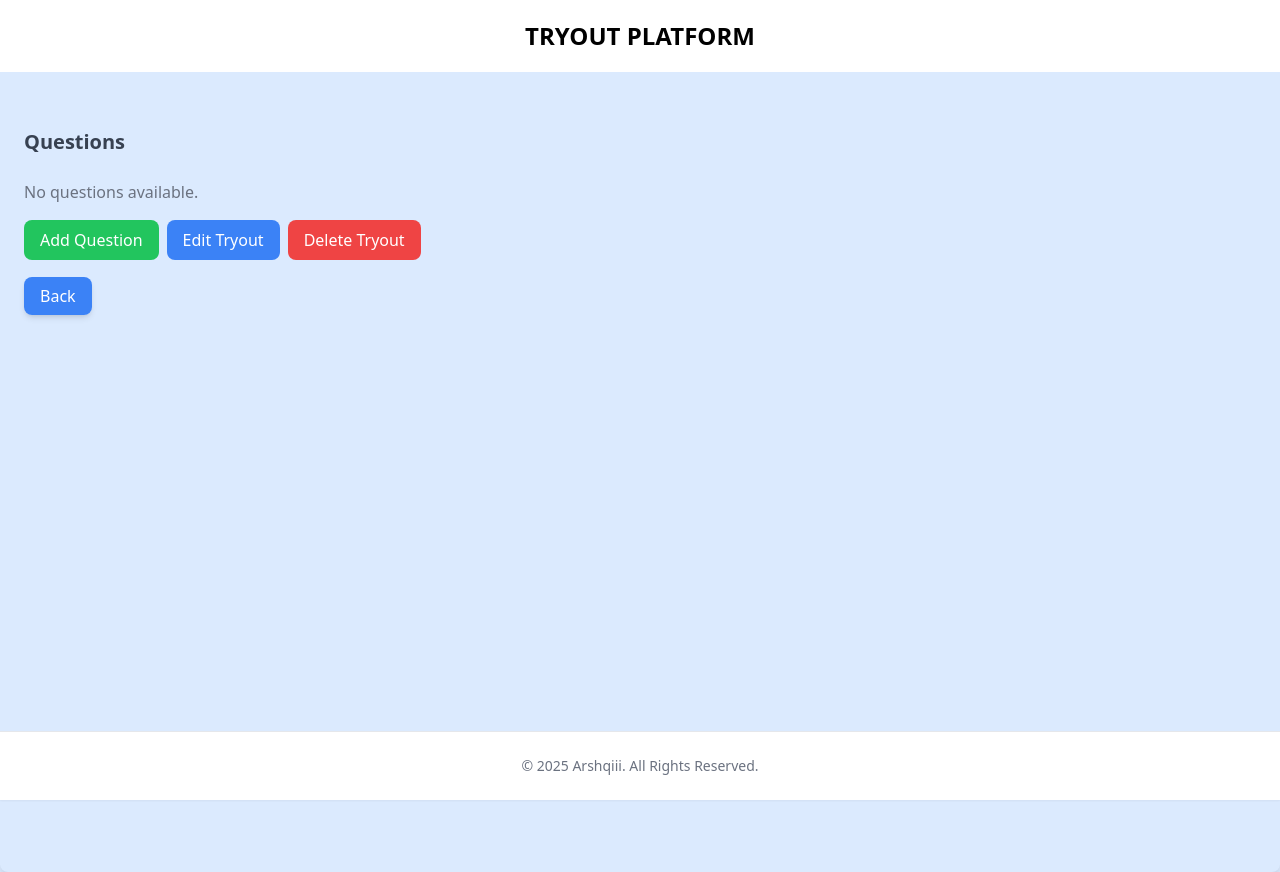
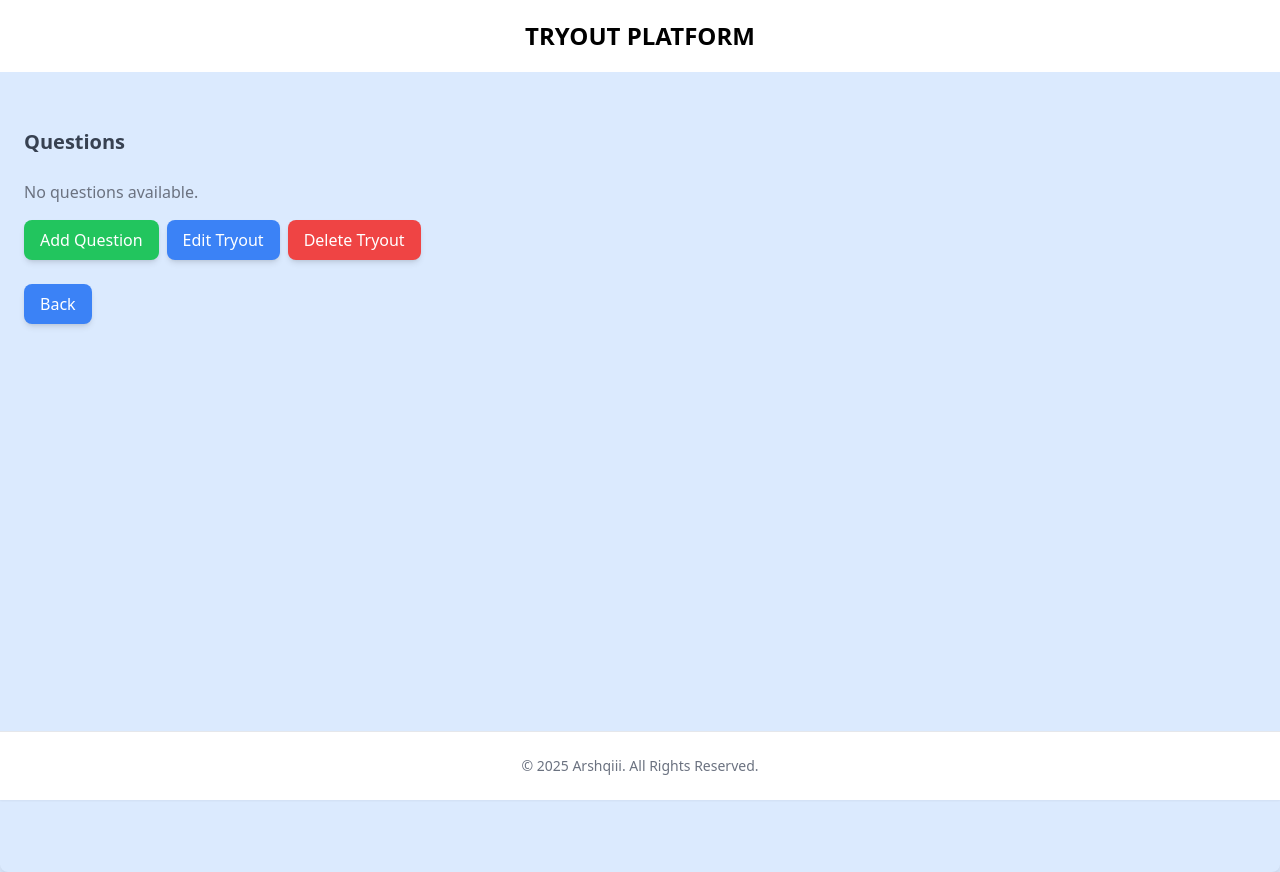
Before and after one commit to arshqiii/Tugas-OPREC-RISTEK-WebDev, a Django app: template main/templates/detailTryout/index.html in a window 1280 px wide. Run offline with Django 5.2, Linux system fonts and the light colour scheme; the template is opened without the code that fills it, so the values that code supplies are empty; some libraries are stand-ins or nearby versions.

Commit message:
updated styles

```diff
--- a/main/templates/attemptQuiz/index.html
+++ b/main/templates/attemptQuiz/index.html
@@ -25,7 +25,9 @@
                     </label>
                 </div>
             {% endfor %}
-            <button class="bg-green-500 text-white px-4 py-2 rounded-lg shadow-md transition transform
+            <a href="{% url 'main:show_main' %}" class="inline-flex items-center px-3 py-2 text-sm font-medium text-center text-white bg-blue-500 rounded-lg
+            shadow-md transition transform hover:-translate-y-1 hover:scale-10 justify-center" >Back to Main</a>
+            <button class="inline-flex bg-green-500 text-white px-4 py-2 rounded-lg shadow-md transition transform
             hover:bg-green-600 hover:-translate-y-1 hover:scale-10" type="submit">Submit</button>
         </div>
     </form>
--- a/main/templates/detailTryout/index.html
+++ b/main/templates/detailTryout/index.html
@@ -13,7 +13,7 @@
             <p class="text-lg text-gray-600 mb-4">{{ tryout.description }}</p>
         </div>
 
-        <h2 class="text-xl font-semibold text-gray-700 mb-3 pb-3">Questions</h2>
+        <h2 class="flex flex-col text-xl font-semibold text-gray-700 mb-3 pb-3">Questions</h2>
         <div class="space-y-4">
             {% for question in questions %}
                 <div class="flex flex-col bg-gray-50 p-4 rounded-lg shadow gap-3">
@@ -34,14 +34,18 @@
 
         {% if not tryout.status %}
         <div class="mt-4 flex flex-wrap gap-2">
-            <a href="{% url 'main:question_create' tryout.id %}" class="bg-green-500 text-white px-4 py-2 rounded-lg hover:bg-green-600">Add Question</a>
-            <a href="{% url 'main:tryout_edit' tryout.id %}" class="bg-blue-500 text-white px-4 py-2 rounded-lg hover:bg-blue-600">Edit Tryout</a>
-            <a href="{% url 'main:tryout_delete' tryout.id %}" class="bg-red-500 text-white px-4 py-2 rounded-lg hover:bg-red-600">Delete Tryout</a>
+            <a href="{% url 'main:question_create' tryout.id %}" class="inline-flex bg-green-500 text-white px-4 py-2 rounded-lg shadow-md transition transform
+            hover:bg-green-600 hover:-translate-y-1 hover:scale-10">Add Question</a>
+            <a href="{% url 'main:tryout_edit' tryout.id %}" class="inline-flex bg-blue-500 text-white px-4 py-2 rounded-lg shadow-md transition transform
+            hover:bg-blue-600 hover:-translate-y-1 hover:scale-10">Edit Tryout</a>
+            <a href="{% url 'main:tryout_delete' tryout.id %}" class="inline-flex bg-red-500 text-white px-4 py-2 rounded-lg shadow-md transition transform
+            hover:bg-red-600 hover:-translate-y-1 hover:scale-10">Delete Tryout</a>
         </div>
         {% endif %}
 
         <div class="mt-6">
-            <a href="{% url 'main:show_main' %}" class="bg-blue-500 text-white px-4 py-2 rounded-lg shadow-md transition transform hover:bg-blue-600 hover:-translate-y-1 hover:scale-10">Back</a>
+            <a href="{% url 'main:show_main' %}" class="inline-flex bg-blue-500 text-white px-4 py-2 rounded-lg shadow-md transition transform
+            hover:bg-blue-600 hover:-translate-y-1 hover:scale-10">Back</a>
         </div>
     </div>
 </body>
```
